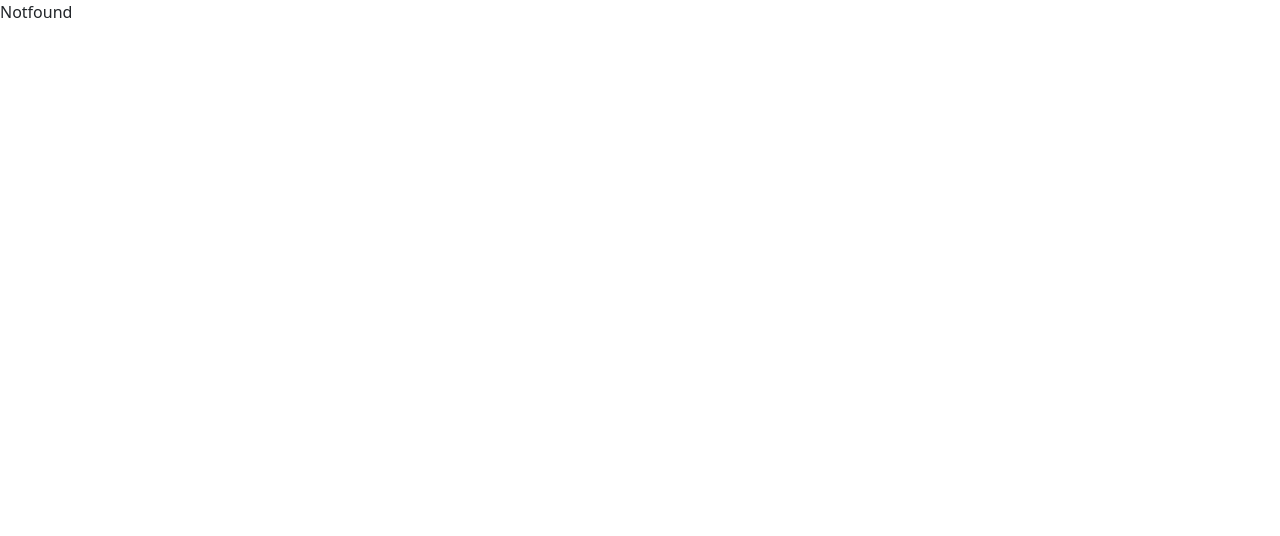
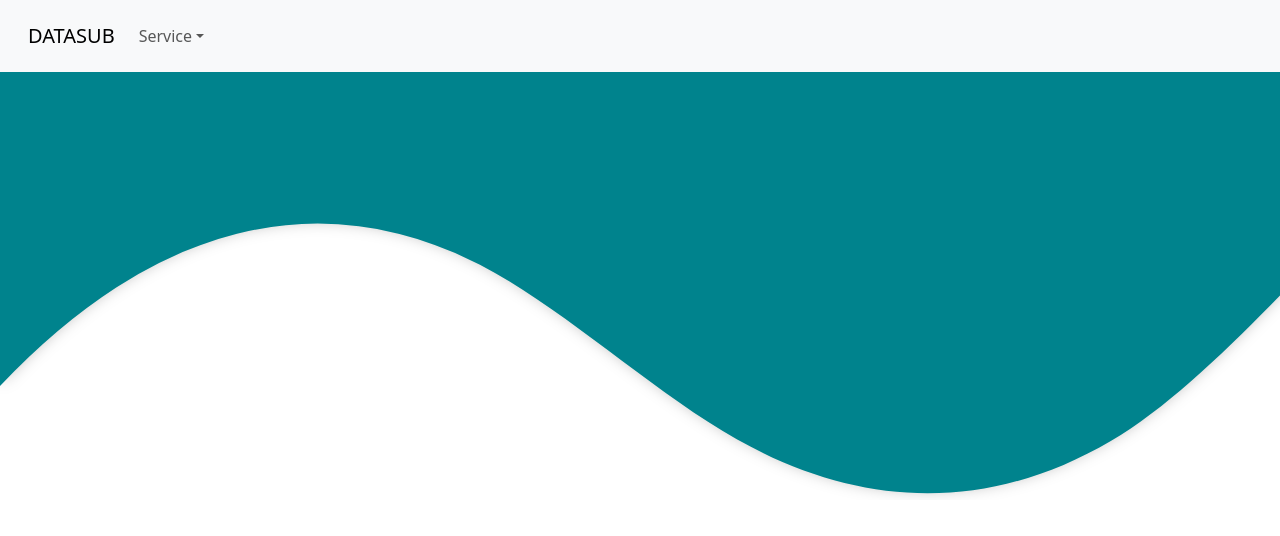
Before and after one commit to devtescode/Front_end_datasite, a React (Vite) app: page /dashboard in a window 1280 px wide. Shown: the top 536 px of the page. Built offline with nearby package versions, Linux system fonts and the light colour scheme.

Commit message:
working on dashboard

```diff
--- a/src/App.jsx
+++ b/src/App.jsx
@@ -4,6 +4,7 @@ import Homepage from './components/Homepage/Homepage'
 import Notfound from './components/Notfound/Notfound'
 import Signup from './components/SignUp/Signup'
 import Login from './components/Loginpage/Login'
+import Dashboard from './components/Dashboardpage/Dashboard'
 
 function App() {
   return (
@@ -12,6 +13,7 @@ function App() {
       <Route path='/' element={<Homepage/>}/>
       <Route path='/register' element={<Signup/>}/>
       <Route path='/login' element={<Login/>}/>
+      <Route path='/dashboard' element={<Dashboard/>}/>
       <Route path='*' element={<Notfound/>}/>
     </Routes>
     </>
--- /dev/null
+++ b/src/components/Dashboardpage/Dashboard.jsx
@@ -0,0 +1,33 @@
+import React from 'react';
+import Navbar from '../Narbarpage/Narbar';
+
+const Dashboard = () => {
+    return (
+        <>
+            <Navbar />
+            <nav class="navbar navbar-expand-lg bg-body-tertiary  p-3">
+                <div class="container-fluid">
+                    <a class="navbar-brand" href="#">DATASUB</a>
+                    <button class="navbar-toggler" type="button" data-bs-toggle="collapse" data-bs-target="#navbarNav" aria-controls="navbarNav" aria-expanded="false" aria-label="Toggle navigation">
+                        <span class="navbar-toggler-icon"></span>
+                    </button>
+                    <div class="collapse navbar-collapse" id="navbarNav">
+                        <ul class="navbar-nav">
+                            <li class="nav-item dropdown">
+                                <a class="nav-link dropdown-toggle" href="#" id="serviceDropdown" role="button" data-bs-toggle="dropdown" aria-expanded="false">
+                                    Service
+                                </a>
+                                <ul class="dropdown-menu" aria-labelledby="serviceDropdown">
+                                    <li><a class="dropdown-item" href="#">Buy Data</a></li>
+                                    <li><a class="dropdown-item" href="#">Buy Airtime</a></li>
+                                </ul>
+                            </li>
+                        </ul>
+                    </div>
+                </div>
+            </nav>
+        </>
+    );
+};
+
+export default Dashboard;
--- a/src/components/Loginpage/Login.jsx
+++ b/src/components/Loginpage/Login.jsx
@@ -1,4 +1,4 @@
-import React from 'react';
+import React, { useEffect } from 'react';
 import { useFormik } from 'formik';
 import * as Yup from 'yup';
 import axios from 'axios';
@@ -6,8 +6,14 @@ import Swal from 'sweetalert2';
 import { useNavigate } from 'react-router-dom';
 
 const Login = () => {
+  localStorage.removeItem("useradminlogin")
+  useEffect(() => {
+    if (!localStorage.token) {
+      navigate('/login');
+    }
+  }, []);
+
   const navigate = useNavigate();
-
   const formik = useFormik({
     initialValues: {
       Email: '',
@@ -23,11 +29,17 @@ const Login = () => {
         if (response.data.status) {
           Swal.fire({
             icon: 'success',
-            title: 'Login Successful',
+            // title: 'Login Successful',
             text: response.data.message || 'Welcome!',
           }).then(() => {
-            // navigate('/dashboard'); // Navigate to the dashboard or desired page
+            localStorage.setItem("UserData", JSON.stringify(response.data.userData));
+            localStorage.token = response.data.token
+            localStorage.setItem("token", response.data.token);
+            navigate("/dashboard")
+            localStorage.setItem("useradminlogin", true)
+
           });
+
         } else {
           Swal.fire({
             icon: 'error',
--- /dev/null
+++ b/src/components/Narbarpage/Narbar.jsx
@@ -0,0 +1,16 @@
+import React from 'react'
+import "./Navbar.css"
+
+const Navbar = () => {
+    return (
+        <>
+            <div class="custom-shape-divider-bottom-1725966403">
+                <svg data-name="Layer 1" xmlns="http://www.w3.org/2000/svg" viewBox="0 0 1200 120" preserveAspectRatio="none">
+                    <path d="M985.66,92.83C906.67,72,823.78,31,743.84,14.19c-82.26-17.34-168.06-16.33-250.45.39-57.84,11.73-114,31.07-172,41.86A600.21,600.21,0,0,1,0,27.35V120H1200V95.8C1132.19,118.92,1055.71,111.31,985.66,92.83Z" class="shape-fill"></path>
+                </svg>
+            </div>
+        </>
+    )
+}
+
+export default Navbar
--- /dev/null
+++ b/src/components/Narbarpage/Navbar.css
@@ -0,0 +1,27 @@
+.custom-shape-divider-bottom-1725966403 {
+
+    width: 100%;
+    overflow: hidden;
+    line-height: 0;
+    position: absolute;
+    /* border: 2px solid; */
+    /* background-color: #23527c; */
+    /* bottom: 0; */
+    top: 0;
+    z-index: -1;
+}
+
+.custom-shape-divider-bottom-1725966403 svg {
+    position: relative;
+    display: block;
+    width: calc(130% + 10%);
+    height: 113px;
+    transform: rotateX(180deg);
+    height: 500px ;
+    filter: drop-shadow(0 4px 8px rgba(0, 0, 0, 0.3));
+
+}
+
+.custom-shape-divider-bottom-1725966403 .shape-fill {
+    fill: #00838d;
+}
```
